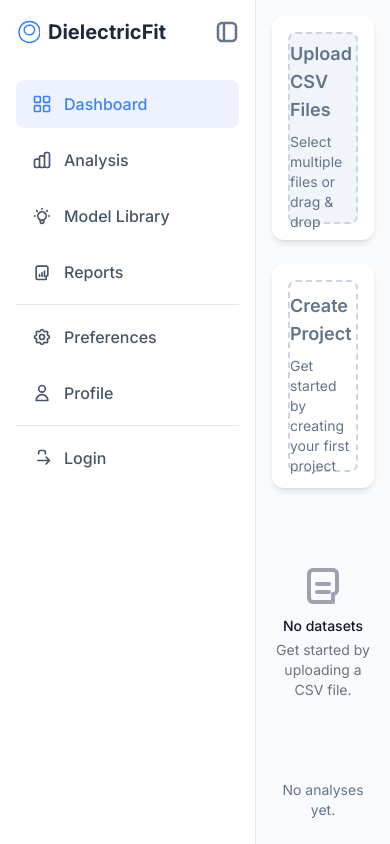
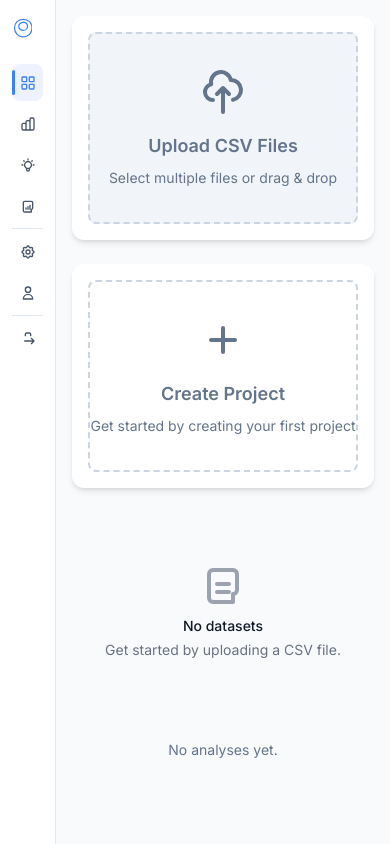
Before and after one commit to bmeddeb/DielectricFit, a Django app: page / in a window 390 px wide. Run offline with Django 5.2, Linux system fonts and the light colour scheme; data that the repository does not hold is empty; some libraries are stand-ins or nearby versions.

Commit message:
feat(ui): compact sidebar and improved collapse UX
- Match sidebar typography/spacing with dashboard cards\n- Add active and hover left indicators\n- Implement collapsed mode with localStorage + auto-collapse <= lg\n- Toggle icon always visible when expanded; hover-revealed when collapsed\n- Add accessible tooltips + focus-visible outlines\n- Align logo and toggle icon sizes for consistency

```diff
--- a/static/dielectric/css/app.css
+++ b/static/dielectric/css/app.css
@@ -11,15 +11,93 @@ body {
 .sidebar-link {
   display: flex;
   align-items: center;
-  padding: 0.75rem 1rem;
+  padding: 0.5rem 0.75rem;
   border-radius: 0.5rem;
   color: #475569;
   font-weight: 500;
+  font-size: 0.875rem; /* text-sm */
   transition: background-color 0.2s, color 0.2s;
   white-space: nowrap;
+  position: relative;
 }
 .sidebar-link:hover, .sidebar-link.active { background-color: #eef2ff; color: #3b82f6; }
+.sidebar-link:focus-visible {
+  outline: 2px solid #93c5fd; /* blue-300 */
+  outline-offset: 2px;
+  background-color: #eef2ff;
+  color: #3b82f6;
+}
+.sidebar-link:hover::before {
+  content: "";
+  position: absolute;
+  left: 0;
+  top: 8px;
+  bottom: 8px;
+  width: 2px;
+  background-color: #bfdbfe; /* blue-200 */
+  border-radius: 9999px;
+}
+.sidebar-link.active::before {
+  content: "";
+  position: absolute;
+  left: 0;
+  top: 6px;
+  bottom: 6px;
+  width: 3px;
+  background-color: #3b82f6; /* accent */
+  border-radius: 9999px;
+}
 .logo-text, .sidebar-link span { transition: opacity 0.3s, max-width 0.3s; }
-.w-20 #toggle-icon { display: none; }
-.w-20:hover #toggle-icon { display: block; }
-.w-20:hover #logo-icon { display: none; }
+#logo-icon { transition: opacity 0.2s; }
+/* Expanded (default) shows toggle icon */
+#toggle-icon { display: block; }
+/* Only in collapsed state, hide icon until hover and hide logo on hover */
+#sidebar.is-collapsed #toggle-icon { display: none; }
+#sidebar.is-collapsed #sidebar-header:hover #toggle-icon { display: block; }
+#sidebar.is-collapsed #sidebar-header:hover #logo-icon,
+#sidebar.is-collapsed #sidebar-header:hover .logo-text { opacity: 0; }
+
+/* Collapsed sidebar state */
+#sidebar.is-collapsed { width: 4rem; }
+#sidebar.is-collapsed .logo-text,
+#sidebar.is-collapsed .sidebar-link span { opacity: 0; max-width: 0; overflow: hidden; }
+#sidebar.is-collapsed .sidebar-link { justify-content: center; padding: 0.5rem; }
+#sidebar.is-collapsed .sidebar-link svg { margin-right: 0; }
+
+/* Collapsed tooltips */
+#sidebar.is-collapsed .sidebar-link::after {
+  content: attr(data-tooltip);
+  position: absolute;
+  left: calc(100% + 8px);
+  top: 50%;
+  transform: translateY(-50%);
+  background-color: #0f172a; /* slate-900 */
+  color: #ffffff;
+  font-size: 0.75rem; /* text-xs */
+  padding: 0.25rem 0.5rem;
+  border-radius: 0.375rem;
+  box-shadow: 0 8px 24px rgba(15, 23, 42, 0.18);
+  opacity: 0;
+  pointer-events: none;
+  white-space: nowrap;
+  z-index: 50;
+  transition: opacity 0.15s ease-in-out;
+}
+#sidebar.is-collapsed .sidebar-link:hover::after,
+#sidebar.is-collapsed .sidebar-link:focus-visible::after {
+  opacity: 1;
+}
+
+/* Auto-collapse on narrower screens */
+@media (max-width: 1024px) {
+  #sidebar { width: 3.5rem; }
+  #sidebar .logo-text,
+  #sidebar .sidebar-link span { opacity: 0; max-width: 0; overflow: hidden; }
+  #sidebar .sidebar-link { justify-content: center; padding: 0.5rem; }
+  #sidebar .sidebar-link svg { margin-right: 0; }
+  /* Treat narrow screens like collapsed for header hover behavior */
+  #toggle-icon { display: none; }
+  #sidebar-header:hover #toggle-icon { display: block; }
+  #sidebar-header:hover #logo-icon,
+  #sidebar-header:hover .logo-text { opacity: 0; }
+}
--- a/templates/base.html
+++ b/templates/base.html
@@ -16,25 +16,25 @@
 <body class="flex h-screen bg-slate-50">
 
   <!-- Sidebar Navigation -->
-  <aside class="w-64 bg-surface text-secondary flex-shrink-0 p-4 border-r border-slate-200 transition-all duration-300">
+  <aside id="sidebar" class="w-56 bg-surface text-secondary flex-shrink-0 p-3 border-r border-slate-200 transition-all duration-300">
     <!-- Sidebar Header -->
-    <div id="sidebar-header" class="flex items-center justify-between mb-8 h-8 cursor-pointer" title="Toggle Sidebar">
+    <div id="sidebar-header" class="flex items-center justify-between mb-5 h-8 cursor-pointer" title="Toggle Sidebar">
       <div class="flex items-center gap-2 overflow-hidden">
-        <svg id="logo-icon" class="w-6 h-6 text-accent flex-shrink-0" viewBox="0 0 24 24" fill="none" xmlns="http://www.w3.org/2000/svg">
+        <svg id="logo-icon" class="w-5 h-5 text-accent flex-shrink-0" viewBox="0 0 24 24" fill="none" xmlns="http://www.w3.org/2000/svg">
           <path d="M3 12C3 9.0929 4.10331 6.31311 5.99864 4.41919C7.89438 2.52483 10.6756 1.5 13.5 1.5C16.3244 1.5 19.1056 2.52483 21.0014 4.41919C22.8967 6.31311 24 9.0929 24 12C24 14.9071 22.8967 17.6869 21.0014 19.5808C19.1056 21.4752 16.3244 22.5 13.5 22.5C10.6756 22.5 7.89438 21.4752 5.99864 19.5808C4.10331 17.6869 3 14.9071 3 12Z" stroke="currentColor" stroke-width="1.5" stroke-linecap="round" stroke-linejoin="round"/>
           <path d="M13.5 5.25C12.0693 5.25 10.6963 5.76026 9.69519 6.6661C8.69408 7.57193 8.13684 8.79894 8.13684 10.05C8.13684 11.3011 8.69408 12.5281 9.69519 13.4339C10.6963 14.3397 12.0693 14.85 13.5 14.85C16.3284 14.85 18.6368 12.5415 18.6368 9.75C18.6368 8.49894 18.0796 7.27193 17.0785 6.3661C16.0774 5.46026 14.7043 4.95 13.2737 4.95L13.5 5.25Z" stroke="currentColor" stroke-width="1.5" stroke-linecap="round" stroke-linejoin="round"/>
         </svg>
-        <h1 class="text-xl font-bold text-primary logo-text">DielectricFit</h1>
+        <h1 class="text-base font-semibold text-primary logo-text">DielectricFit</h1>
       </div>
-      <svg id="toggle-icon" xmlns="http://www.w3.org/2000/svg" class="h-6 w-6 text-secondary hover:text-accent transition-transform duration-300" fill="none" viewBox="0 0 24 24" stroke="currentColor" stroke-width="2">
-        <rect x="3" y="3" width="18" height="18" rx="4" stroke-width="2.5" />
-        <line x1="9" y1="3" x2="9" y2="21" stroke-width="2.5" />
+      <svg id="toggle-icon" xmlns="http://www.w3.org/2000/svg" class="h-5 w-5 text-secondary hover:text-accent transition-transform duration-300" fill="none" viewBox="0 0 24 24" stroke="currentColor" stroke-width="1.5">
+        <rect x="3" y="3" width="18" height="18" rx="4" />
+        <line x1="9" y1="3" x2="9" y2="21" />
       </svg>
     </div>
 
-    <nav class="space-y-2">
-      <a href="{% url 'dashboard' %}" class="sidebar-link {% block nav_dashboard_active %}{% if request.resolver_match.url_name == 'dashboard' %}active{% endif %}{% endblock %}">
-        <svg class="w-5 h-5 mr-3 flex-shrink-0" fill="none" stroke="currentColor" viewBox="0 0 24 24">
+    <nav class="space-y-1">
+      <a href="{% url 'dashboard' %}" class="sidebar-link {% block nav_dashboard_active %}{% if request.resolver_match.url_name == 'dashboard' %}active{% endif %}{% endblock %}" data-tooltip="Dashboard" aria-label="Dashboard">
+        <svg class="w-4 h-4 mr-2 flex-shrink-0" fill="none" stroke="currentColor" viewBox="0 0 24 24">
           <rect x="3" y="3" width="7" height="7" rx="1" stroke-width="2"/>
           <rect x="14" y="3" width="7" height="7" rx="1" stroke-width="2"/>
           <rect x="3" y="14" width="7" height="7" rx="1" stroke-width="2"/>
@@ -42,52 +42,52 @@
         </svg>
         <span>Dashboard</span>
       </a>
-      <a href="{% url 'analysis' %}" class="sidebar-link {% block nav_analysis_active %}{% if request.resolver_match.url_name == 'analysis' %}active{% endif %}{% endblock %}">
-        <svg class="w-5 h-5 mr-3 flex-shrink-0" fill="none" stroke="currentColor" viewBox="0 0 24 24">
+      <a href="{% url 'analysis' %}" class="sidebar-link {% block nav_analysis_active %}{% if request.resolver_match.url_name == 'analysis' %}active{% endif %}{% endblock %}" data-tooltip="Analysis" aria-label="Analysis">
+        <svg class="w-4 h-4 mr-2 flex-shrink-0" fill="none" stroke="currentColor" viewBox="0 0 24 24">
           <path stroke-linecap="round" stroke-linejoin="round" stroke-width="2" d="M9 19v-6a2 2 0 00-2-2H5a2 2 0 00-2 2v6a2 2 0 002 2h2a2 2 0 002-2zm0 0V9a2 2 0 012-2h2a2 2 0 012 2v10m-6 0a2 2 0 002 2h2a2 2 0 002-2m0 0V5a2 2 0 012-2h2a2 2 0 012 2v14a2 2 0 01-2 2h-2a2 2 0 01-2-2z"></path>
         </svg>
         <span>Analysis</span>
       </a>
-      <a href="{% url 'models' %}" class="sidebar-link {% block nav_models_active %}{% if request.resolver_match.url_name == 'models' %}active{% endif %}{% endblock %}">
-        <svg class="w-5 h-5 mr-3 flex-shrink-0" fill="none" stroke="currentColor" viewBox="0 0 24 24">
+      <a href="{% url 'models' %}" class="sidebar-link {% block nav_models_active %}{% if request.resolver_match.url_name == 'models' %}active{% endif %}{% endblock %}" data-tooltip="Model Library" aria-label="Model Library">
+        <svg class="w-4 h-4 mr-2 flex-shrink-0" fill="none" stroke="currentColor" viewBox="0 0 24 24">
           <path stroke-linecap="round" stroke-linejoin="round" stroke-width="2" d="M9.663 17h4.673M12 3v1m6.364 1.636l-.707.707M21 12h-1M4 12H3m3.343-5.657l-.707-.707m2.828 9.9a5 5 0 117.072 0l-.548.547A3.374 3.374 0 0014 18.469V19a2 2 0 11-4 0v-.531c0-.895-.356-1.754-.988-2.386l-.548-.547z"></path>
         </svg>
         <span>Model Library</span>
       </a>
-      <a href="{% url 'reports' %}" class="sidebar-link {% block nav_reports_active %}{% if request.resolver_match.url_name == 'reports' %}active{% endif %}{% endblock %}">
-        <svg class="w-5 h-5 mr-3 flex-shrink-0" fill="none" stroke="currentColor" viewBox="0 0 24 24">
+      <a href="{% url 'reports' %}" class="sidebar-link {% block nav_reports_active %}{% if request.resolver_match.url_name == 'reports' %}active{% endif %}{% endblock %}" data-tooltip="Reports" aria-label="Reports">
+        <svg class="w-4 h-4 mr-2 flex-shrink-0" fill="none" stroke="currentColor" viewBox="0 0 24 24">
           <path stroke-linecap="round" stroke-linejoin="round" stroke-width="2" d="M9 17v-2m3 2v-4m3 4v-6m2 10H7a2 2 0 01-2-2V7a2 2 0 012-2h10a2 2 0 012 2v8a2 2 0 01-2 2z"></path>
         </svg>
         <span>Reports</span>
       </a>
-      <div class="border-t border-slate-200 my-4"></div>
-      <a href="{% url 'preferences' %}" class="sidebar-link {% if request.resolver_match.url_name == 'preferences' %}active{% endif %}">
-        <svg class="w-5 h-5 mr-3 flex-shrink-0" fill="none" stroke="currentColor" viewBox="0 0 24 24">
+      <div class="border-t border-slate-200 my-3"></div>
+      <a href="{% url 'preferences' %}" class="sidebar-link {% if request.resolver_match.url_name == 'preferences' %}active{% endif %}" data-tooltip="Preferences" aria-label="Preferences">
+        <svg class="w-4 h-4 mr-2 flex-shrink-0" fill="none" stroke="currentColor" viewBox="0 0 24 24">
           <path stroke-linecap="round" stroke-linejoin="round" stroke-width="2" d="M10.325 4.317c.426-1.756 2.924-1.756 3.35 0a1.724 1.724 0 002.573 1.066c1.543-.94 3.31.826 2.37 2.37a1.724 1.724 0 001.065 2.572c1.756.426 1.756 2.924 0 3.35a1.724 1.724 0 00-1.066 2.573c.94 1.543-.826 3.31-2.37 2.37a1.724 1.724 0 00-2.572 1.065c-.426 1.756-2.924 1.756-3.35 0a1.724 1.724 0 00-2.573-1.066c-1.543.94-3.31-.826-2.37-2.37a1.724 1.724 0 00-1.065-2.572c-1.756-.426-1.756-2.924 0-3.35a1.724 1.724 0 001.066-2.573c-.94-1.543.826-3.31 2.37-2.37.996.608 2.296.07 2.572-1.065z"></path>
           <path stroke-linecap="round" stroke-linejoin="round" stroke-width="2" d="M15 12a3 3 0 11-6 0 3 3 0 016 0z"></path>
         </svg>
         <span>Preferences</span>
       </a>
-      <a href="{% url 'people:profile' %}" class="sidebar-link {% if request.resolver_match.url_name == 'profile' %}active{% endif %}">
-        <svg class="w-5 h-5 mr-3 flex-shrink-0" fill="none" stroke="currentColor" viewBox="0 0 24 24">
+      <a href="{% url 'people:profile' %}" class="sidebar-link {% if request.resolver_match.url_name == 'profile' %}active{% endif %}" data-tooltip="Profile" aria-label="Profile">
+        <svg class="w-4 h-4 mr-2 flex-shrink-0" fill="none" stroke="currentColor" viewBox="0 0 24 24">
           <path stroke-linecap="round" stroke-linejoin="round" stroke-width="2" d="M16 7a4 4 0 11-8 0 4 4 0 018 0zM12 14a7 7 0 00-7 7h14a7 7 0 00-7-7z"></path>
         </svg>
         <span>Profile</span>
       </a>
-      <div class="border-t border-slate-200 my-4"></div>
+      <div class="border-t border-slate-200 my-3"></div>
       {% if request.user.is_authenticated %}
       <form method="post" action="{% url 'logout' %}" style="margin:0;">
         {% csrf_token %}
-        <button type="submit" class="sidebar-link w-full text-left">
-          <svg class="w-5 h-5 mr-3 flex-shrink-0" fill="none" stroke="currentColor" viewBox="0 0 24 24">
+        <button type="submit" class="sidebar-link w-full text-left" data-tooltip="Logout" aria-label="Logout">
+          <svg class="w-4 h-4 mr-2 flex-shrink-0" fill="none" stroke="currentColor" viewBox="0 0 24 24">
             <path stroke-linecap="round" stroke-linejoin="round" stroke-width="2" d="M17 16l4-4m0 0l-4-4m4 4H7m6 4v1a2 2 0 01-2 2H7a2 2 0 01-2-2V7a2 2 0 012-2h4a2 2 0 012 2v1" />
           </svg>
           <span>Logout</span>
         </button>
       </form>
       {% else %}
-      <a href="{% url 'login' %}" class="sidebar-link">
-        <svg class="w-5 h-5 mr-3 flex-shrink-0" fill="none" stroke="currentColor" viewBox="0 0 24 24">
+      <a href="{% url 'login' %}" class="sidebar-link" data-tooltip="Login" aria-label="Login">
+        <svg class="w-4 h-4 mr-2 flex-shrink-0" fill="none" stroke="currentColor" viewBox="0 0 24 24">
           <path stroke-linecap="round" stroke-linejoin="round" stroke-width="2" d="M8 7V5a2 2 0 012-2h4a2 2 0 012 2v2m1 4l4 4m0 0l-4 4m4-4H7" />
         </svg>
         <span>Login</span>
@@ -105,6 +105,28 @@
   <div id="alert-container" class="fixed top-4 right-4 z-50 space-y-2 w-96 pr-4">
     <!-- Alerts will be dynamically inserted here -->
   </div>
+
+  <script>
+    (function() {
+      const sidebar = document.getElementById('sidebar');
+      const header = document.getElementById('sidebar-header');
+      const STORAGE_KEY = 'sidebar-collapsed';
+
+      // Restore saved state
+      try {
+        const saved = localStorage.getItem(STORAGE_KEY);
+        if (saved === 'true') {
+          sidebar.classList.add('is-collapsed');
+        }
+      } catch (e) {}
+
+      // Toggle on header click
+      header?.addEventListener('click', () => {
+        sidebar.classList.toggle('is-collapsed');
+        try { localStorage.setItem(STORAGE_KEY, sidebar.classList.contains('is-collapsed')); } catch (e) {}
+      });
+    })();
+  </script>
 
   <!-- Delete Confirmation Modal -->
   <div x-data="{ open: false, datasetId: null, datasetName: '' }"
```
